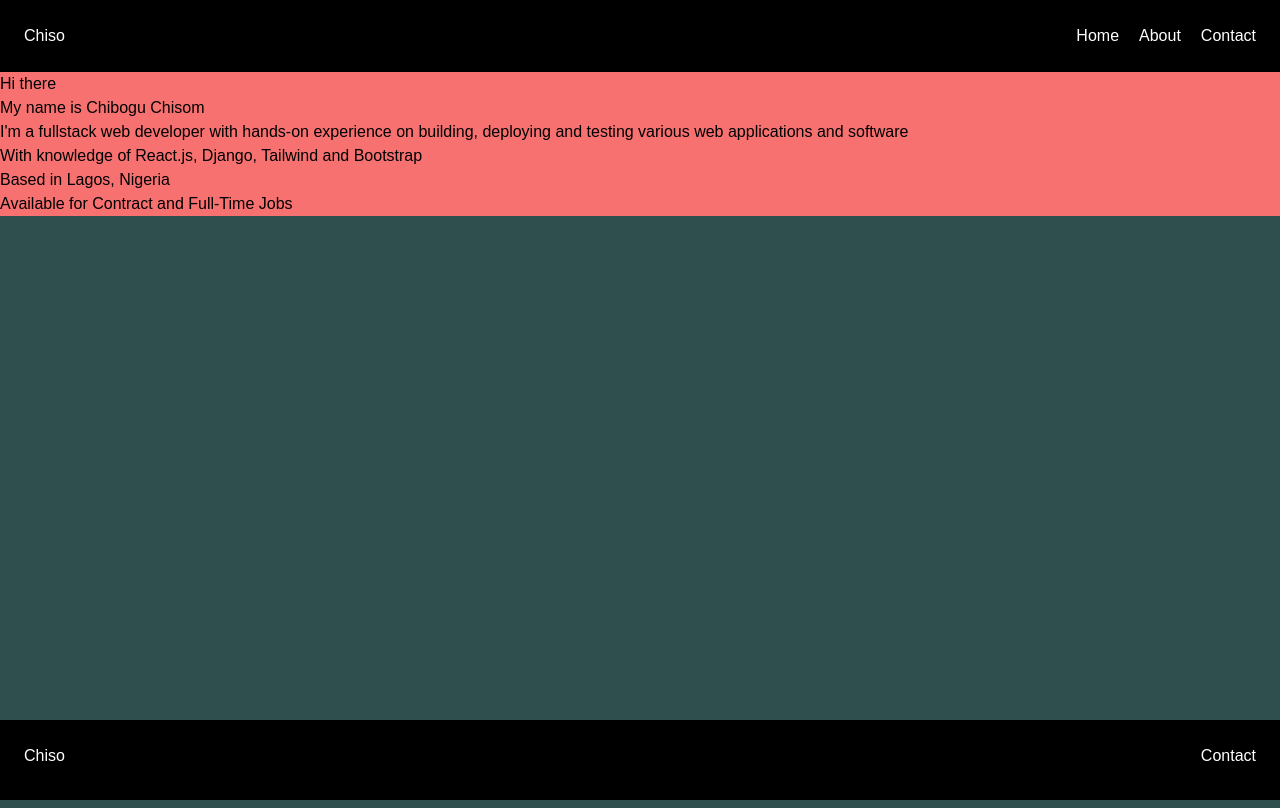
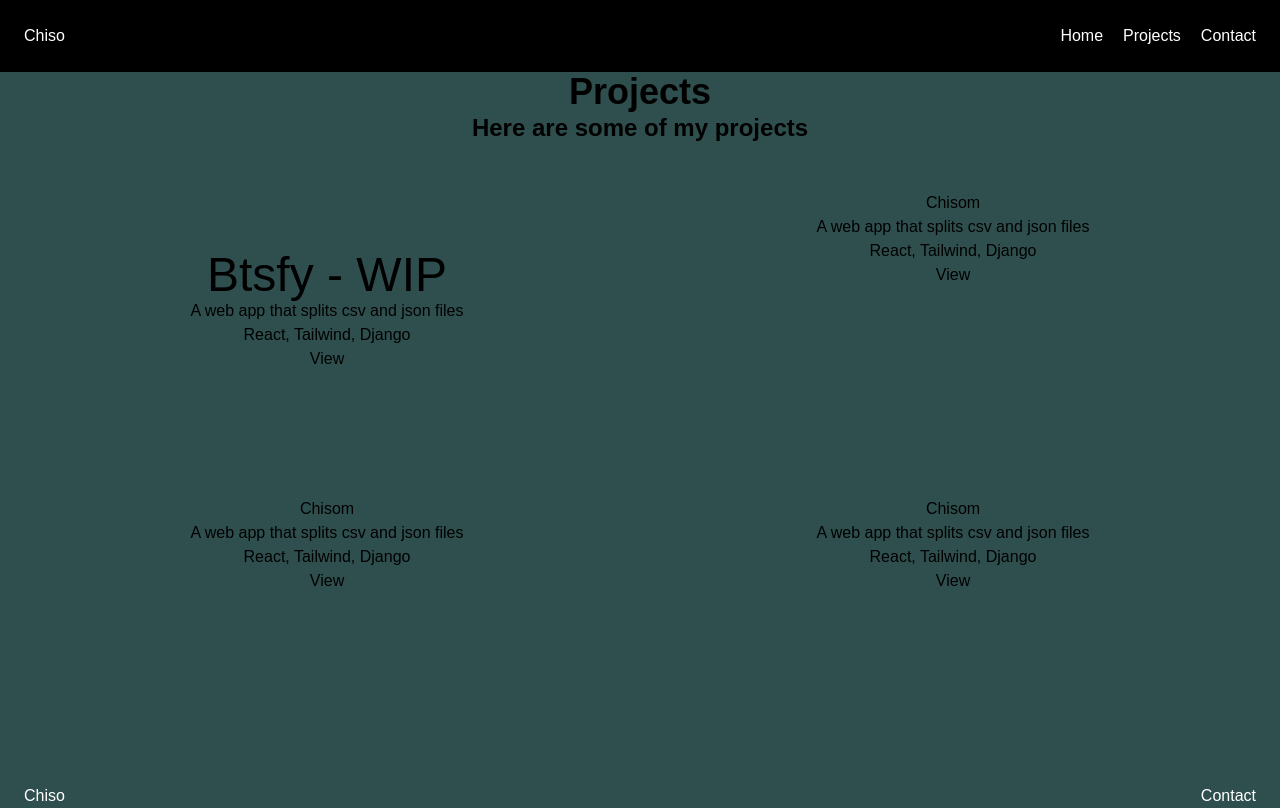
Before and after one commit to raeeceip/portfolio, a React (Vite) app: page /projects in a window 1280 px wide. Built offline with nearby package versions, Linux system fonts and the light colour scheme.

Commit message:
fixing sleep soon

```diff
--- a/index.html
+++ b/index.html
@@ -4,7 +4,10 @@
 <head>
   <meta charset="UTF-8" />
   <link rel="icon" type="image/png" href="/logo.png" />
-  <meta name="viewport" content="width=device-width, initial-scale=1.0" />
+  <meta name="viewport" content="width=device-width" , initial-scale="1.0" />
+  <meta name="og:title" content="Chiso.tech" />
+  <meta name="og:description" content="My Portfolio" />
+  <meta name="og:image" content="/logo.png" />
   <meta http-equiv="X-UA-Compatible" content="ie=edge" />
 
   <link rel="stylesheet" href="/src/index.css" />
--- a/package.json
+++ b/package.json
@@ -15,11 +15,14 @@
   },
   "devDependencies": {
     "@types/react": "^18.0.17",
+    "node-sass": "^4.14.1",
+
     "@types/react-dom": "^18.0.6",
     "@vitejs/plugin-react": "^2.1.0",
     "autoprefixer": "^10.4.12",
     "framer-motion": "^7.5.3",
     "postcss-cli": "^10.0.0",
+    "postcss": "^8.4.6",
     "tailwindcss": "^3.1.8",
     "vite": "^3.1.0"
   }
--- a/src/Components/Footer/Footer.jsx
+++ b/src/Components/Footer/Footer.jsx
@@ -3,7 +3,7 @@ import { useState } from "react";
 
 const Footer = () => {
 	return (
-		<div className="absolute flex w-full top-[90vh] bottom-0 bg-black p-6 text-white justify-between">
+		<div className="absolute flex w-full top-[95vh]  bottom-0  p-6 text-white justify-between">
 			<h1 className="ml-0">Chiso</h1>
 			<ul className="flex justify-evenly mr-0">
 				<li className="mr-0">
--- a/src/Components/Header/Header.jsx
+++ b/src/Components/Header/Header.jsx
@@ -16,7 +16,7 @@ const Header = () => {
 				</li>
 				<li className="mr-5">
 					<Link to="/projects" className="header__nav-link">
-						About
+						Projects
 					</Link>
 				</li>
 				<li className="mr-0">
--- a/src/Components/Layout/AppRoutes.jsx
+++ b/src/Components/Layout/AppRoutes.jsx
@@ -4,13 +4,14 @@ import { AnimatePresence } from "framer-motion";
 import Body from "../Pages/body/body";
 import About from "../Pages/body/about";
 import NotFound from "../NotFound/NotFound";
+import Projects from "../Pages/Projects/Projects";
 
 const AppRoutes = () => {
 	return (
 		<AnimatePresence mode="wait">
 			<Routes>
 				<Route path="/" element={<Body />} />
-				<Route path="/projects" element={<About />} />
+				<Route path="/projects" element={<Projects />} />
 				<Route path="/contact" element={<Body />} />
 				<Route path="*" element={<NotFound />} />
 			</Routes>
--- a/src/Components/Pages/Projects/Projects.jsx
+++ b/src/Components/Pages/Projects/Projects.jsx
@@ -1,22 +1,39 @@
 import React from "react";
-// create component to get posts from hashnode
 
 const Projects = () => {
 	return (
-		<div className="flex flex-col justify-center items-center h-screen">
-			<div className="card flex flex-col justify-center items-center">
-				<p>Btsfy</p>
+		<div className="">
+			<div className="flex flex-col justify-center items-center">
+				<h1 className="text-4xl font-bold">Projects</h1>
+				<p className="text-2xl font-bold mb-5">Here are some of my projects</p>
+			</div>
+			<div className="sm:flex md:grid h-[75vh] grid-cols-2 flex-col mx-5 gap-3 ">
+				<div className="card hover:bg-white flex flex-col justify-center text-left items-center">
+					<p className="text-5xl">Btsfy - WIP</p>
 					<h3> A web app that splits csv and json files</h3>
 					<p>React, Tailwind, Django</p>
 					<a href="https://btsfy.netlify.app/">View</a>
 				</div>
-			<div className="card flex flex-col justify-center items-center">
+				<div className="card h-[150px] hover:bg-white flex flex-col justify-center text-left items-center">
+					<p>Chisom</p>
+					<h3> A web app that splits csv and json files</h3>
+					<p>React, Tailwind, Django</p>
+					<a href="https://btsfy.netlify.app/">View</a>
+				</div>
+				<div className="card h-[150px] hover:bg-white flex flex-col justify-center text-left items-center">
+					<p>Chisom</p>
+					<h3> A web app that splits csv and json files</h3>
+					<p>React, Tailwind, Django</p>
+					<a href="https://btsfy.netlify.app/">View</a>
+				</div>
+				<div className="card h-[150px] hover:bg-white flex flex-col justify-center text-left items-center">
 					<p>Chisom</p>
 					<h3> A web app that splits csv and json files</h3>
 					<p>React, Tailwind, Django</p>
 					<a href="https://btsfy.netlify.app/">View</a>
 				</div>
 			</div>
+		</div>
 	);
 };
 export default Projects;
--- a/src/Components/Pages/body/body.css
+++ b/src/Components/Pages/body/body.css
@@ -7,11 +7,10 @@
 }
 .typewriter h2 {
 	overflow: hidden !important; /* Ensures the content is not revealed until the animation */
-
 	white-space: nowrap; /* Keeps the content on a single line */
 	/* Gives that scrolling effect as the typing happens */
 	animation: typing 3.5s steps(40, end), blink-caret 0.5s step-end infinite;
-	animation-delay: 1s;
+	animation-delay: 4s;
 }
 
 /* The typing effect */
--- a/src/Components/Pages/body/body.jsx
+++ b/src/Components/Pages/body/body.jsx
@@ -5,15 +5,12 @@ import "./body.css";
 const Body = () => {
 	const [showPage, setShowPage] = useState(false);
 	return (
-		<div className="relative sm:flex h-[80vh] lg:grid md:grid place-items-center grid-flow-col w-screen  lg:top-2 top-10 overflow-y-hidden">
+		<div className="relative sm:flex h-[70vh] lg:grid md:grid place-items-center grid-flow-col w-screen  lg:top-2 top-10 overflow-y-hidden">
 			<div className=" text-left  justify-center mx-5 mt-10  ">
 				<div className="typewriter">
-					<h1 className="typewriter lg:text-5xl sm:text-5xl m-2 text-white font-bold">
-						Chiso,
+					<h1 className="typewriter text-4xl m-2 text-white font-bold">
+						Hello!, I'm Chiso
 					</h1>
-					<h2 className="typewriter lg:text-5xl sm:text-5xl m-2 text-white font-bold">
-						Software Developer
-					</h2>
 				</div>
 
 				<p className="text-white m-2 lg:text-xl">
@@ -22,7 +19,8 @@ const Body = () => {
 				</p>
 				<p className="text-white m-2 lg:text-xl">
 					{" "}
-					With knowledge of React.js, Django, Tailwind and Bootstrap
+					Focused on building interactive experiences for exceptional people and
+					brands on the web
 				</p>
 				<p className="text-white m-2 lg:text-xl sm:text-xl">
 					Based in Lagos, Nigeria
--- a/src/index.css
+++ b/src/index.css
@@ -8,7 +8,7 @@
 }
 body {
 	background-color: darkslategray;
-	overflow-y: hidden;
+
 	overflow-x: hidden;
 }
 @font-face {
@@ -17,3 +17,14 @@ body {
 	font-weight: 500;
 	font-style: normal;
 }
+
+@keyframes fade-left {
+	0% {
+		opacity: 0;
+		transform: translateX(-100px);
+	}
+	100% {
+		opacity: 1;
+		transform: translateX(0);
+	}
+}
```
Lines whose indentation alone changed are shown as unchanged.
